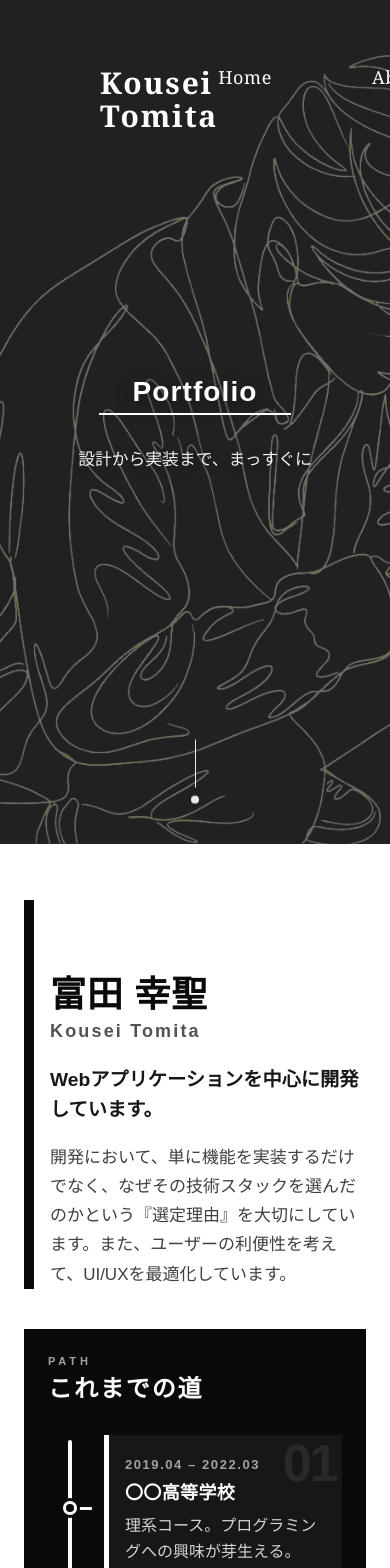
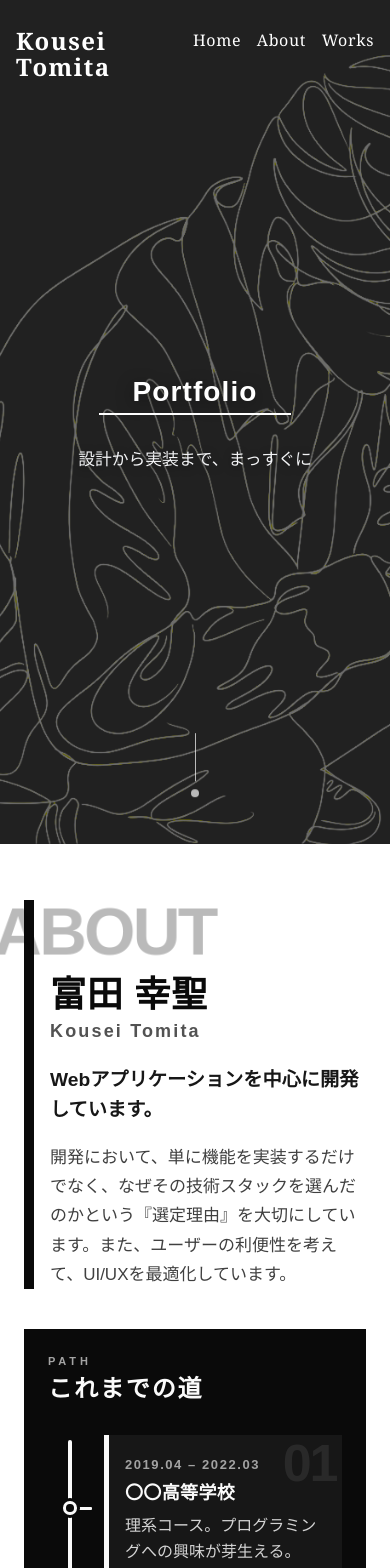
Before and after one commit to kousei2071/my-app, a Next.js app: page / in a window 390 px wide. Shown: the top 1568 px of the page. Built offline with nearby package versions, Linux system fonts and the light colour scheme.

Commit message:
Update About section styles and logic for improved responsiveness; adjust scroll behavior and header tinting based on progress.

```diff
--- a/app/components/AboutJourneyRow.module.css
+++ b/app/components/AboutJourneyRow.module.css
@@ -18,7 +18,7 @@
   min-width: 0;
 }
 
-@media (min-width: 1000px) {
+@media (min-width: 900px) {
   .wrap {
     grid-template-columns: minmax(0, 1.05fr) minmax(0, 0.95fr);
     column-gap: clamp(2rem, 5vw, 3.5rem);
--- a/app/components/AboutJourneyRow.tsx
+++ b/app/components/AboutJourneyRow.tsx
@@ -22,7 +22,7 @@ export default function AboutJourneyRow({ nameJa, nameEn }: AboutJourneyRowProps
   const [twoCol, setTwoCol] = useState(false);
 
   useEffect(() => {
-    const mq = window.matchMedia('(min-width: 1000px)');
+    const mq = window.matchMedia('(min-width: 900px)');
     const apply = () => setTwoCol(mq.matches);
     apply();
     mq.addEventListener('change', apply);
--- a/app/components/AboutScrollStage.module.css
+++ b/app/components/AboutScrollStage.module.css
@@ -4,7 +4,8 @@
  */
 .stage {
   position: relative;
-  min-height: 320vh;
+  /* 演出に必要な分だけ確保（長すぎると「スクロールしているのに進まない」感が強くなる） */
+  min-height: 155vh;
   width: 100%;
   /* 背後が Hero の暗色のとき、余白が上下に黒く見えないようにする */
   background-color: #ffffff;
--- a/app/components/AboutScrollStage.tsx
+++ b/app/components/AboutScrollStage.tsx
@@ -16,13 +16,15 @@ type AboutScrollStageProps = {
  *
  * 進捗の求め方:
  * - `.stage` の上端がビューポート上端より上に行った分を「スクロールした量」とみなす
- * - 全体でスクロール可能な量 = stage の高さ − ウィンドウ高
- * - progress = スクロールした量 / スクロール可能量（0〜1 に clamp）
+ * - progress = スクロールした量 / (stage の高さ − ウィンドウ高) を 0〜1 に clamp
+ *
+ * スクロールイベントは rAF で 1 フレームに 1 回だけ計測し、連続 setState / dispatch を抑える。
  */
 export default function AboutScrollStage({ children }: AboutScrollStageProps) {
   const stageRef = useRef<HTMLDivElement>(null);
   const [progress, setProgress] = useState(0);
   const [preferReducedMotion, setPreferReducedMotion] = useState(false);
+  const rafRef = useRef(0);
 
   useEffect(() => {
     const mq = window.matchMedia('(prefers-reduced-motion: reduce)');
@@ -32,7 +34,8 @@ export default function AboutScrollStage({ children }: AboutScrollStageProps) {
     return () => mq.removeEventListener('change', sync);
   }, []);
 
-  const updateProgress = useCallback(() => {
+  const measure = useCallback(() => {
+    rafRef.current = 0;
     const stage = stageRef.current;
     if (!stage) return;
 
@@ -55,21 +58,28 @@ export default function AboutScrollStage({ children }: AboutScrollStageProps) {
     );
   }, []);
 
+  const scheduleMeasure = useCallback(() => {
+    if (rafRef.current !== 0) return;
+    rafRef.current = window.requestAnimationFrame(measure);
+  }, [measure]);
+
   useEffect(() => {
     if (preferReducedMotion) return;
 
-    updateProgress();
-    window.addEventListener('scroll', updateProgress, { passive: true });
-    window.addEventListener('resize', updateProgress);
+    measure();
+    window.addEventListener('scroll', scheduleMeasure, { passive: true });
+    window.addEventListener('resize', scheduleMeasure);
 
     return () => {
-      window.removeEventListener('scroll', updateProgress);
-      window.removeEventListener('resize', updateProgress);
+      window.removeEventListener('scroll', scheduleMeasure);
+      window.removeEventListener('resize', scheduleMeasure);
+      cancelAnimationFrame(rafRef.current);
+      rafRef.current = 0;
       window.dispatchEvent(
         new CustomEvent<number>(ABOUT_SCROLL_PROGRESS_EVENT, { detail: -1 }),
       );
     };
-  }, [preferReducedMotion, updateProgress]);
+  }, [preferReducedMotion, measure, scheduleMeasure]);
 
   const payload = useMemo(() => ({ progress }), [progress]);
 
@@ -80,7 +90,9 @@ export default function AboutScrollStage({ children }: AboutScrollStageProps) {
   return (
     <div ref={stageRef} className={styles.stage}>
       <AboutScrollContext.Provider value={payload}>
-        <div id="about-scroll-hit" className={styles.sticky}>{children}</div>
+        <div id="about-scroll-hit" className={styles.sticky}>
+          {children}
+        </div>
       </AboutScrollContext.Provider>
     </div>
   );
--- a/app/components/AboutSection.module.css
+++ b/app/components/AboutSection.module.css
@@ -29,6 +29,7 @@
 .messagePair {
   padding-left: clamp(1rem, 3vw, 1.5rem);
   border-left: 10px solid #0a0a0a;
+  overflow-x: visible;
 }
 
 .heading {
@@ -61,7 +62,7 @@
 }
 
 .nameBlock {
-  will-change: transform;
+  min-width: 0;
 }
 
 @keyframes aboutTitleEnter {
--- a/app/components/AboutSection.tsx
+++ b/app/components/AboutSection.tsx
@@ -64,11 +64,6 @@ export default function AboutSection({
         }
       : undefined;
 
-  const messageStyle =
-    motion != null
-      ? { overflowX: motion.messageOverflowX as 'visible' | 'clip' }
-      : undefined;
-
   const nameBlockStyle =
     motion != null && motion.nameBlockTranslateYRem !== 0
       ? { transform: `translateY(${motion.nameBlockTranslateYRem}rem)` }
@@ -85,7 +80,6 @@ export default function AboutSection({
           className={
             pairLayout ? `${styles.message} ${styles.messagePair}` : styles.message
           }
-          style={messageStyle}
         >
           <h2 ref={headingRef} id="about-title" className={styles.heading}>
             <span className={titleClassName} lang="en" style={titleStyle}>
--- a/app/components/Header.module.css
+++ b/app/components/Header.module.css
@@ -32,3 +32,13 @@
   line-height: 1.2;
   font-size: 1.125rem; /* slightly larger to match the title */
 }
+
+@media (max-width: 639px) {
+  .linksResponsive {
+    gap: clamp(0.75rem, 4vw, 2rem);
+  }
+
+  .linksResponsive a {
+    font-size: 1rem;
+  }
+}
--- a/app/components/Header.tsx
+++ b/app/components/Header.tsx
@@ -15,27 +15,29 @@ function mixNavRgb(t: number): string {
   return `rgb(${r} ${g} ${b})`;
 }
 
-/** About ステージの progress からナビの黒み 0〜1（ステージに入って少し経ったら暗くなる） */
+/** ステージ進捗に沿った黒み（帯に入ってからゆっくり立ち上げ） */
 function headerTintFromStageProgress(p: number): number {
-  return smoothstep01(segment(p, 0.02, 0.2));
+  return smoothstep01(segment(p, 0.06, 0.48));
 }
 
-function overlapTintFromDOM(headerEl: HTMLElement): number {
-  const aboutEl =
-    document.getElementById('about-scroll-hit') ??
-    document.getElementById('about');
+/** 固定ヘッダーと `#about` 本文ブロックの縦重なり（見た目の「上に乗った」度合い） */
+function overlapAboutBlockTint(headerEl: HTMLElement): number {
+  const about = document.getElementById('about');
+  if (!about) return 0;
   const h = headerEl.getBoundingClientRect();
-  if (!aboutEl) return 0;
-  const a = aboutEl.getBoundingClientRect();
-
+  const a = about.getBoundingClientRect();
   const overlap = Math.min(h.bottom, a.bottom) - Math.max(h.top, a.top);
   if (h.height <= 0) return 0;
+  const raw = overlap <= 0 ? 0 : overlap / h.height;
+  const startF = 0.1;
+  const endF = 0.78;
+  return clamp01((raw - startF) / (endF - startF));
+}
 
-  const raw = overlap <= 0 ? 0 : overlap / h.height;
-  const startF = 0.15;
-  const endF = 0.85;
-  const t = (raw - startF) / (endF - startF);
-  return clamp01(t);
+function combinedHeaderTint(stageProgress: number, headerEl: HTMLElement | null): number {
+  const tStage = headerTintFromStageProgress(stageProgress);
+  const tDom = headerEl ? overlapAboutBlockTint(headerEl) : 0;
+  return clamp01(0.32 * tStage + 0.68 * tDom);
 }
 
 const Header = () => {
@@ -43,24 +45,23 @@ const Header = () => {
   const stageModeRef = useRef(false);
   const [aboutT, setAboutT] = useState(0);
 
-  /** ステージからの progress（`AboutScrollStage` が `CustomEvent` で配信） */
   useEffect(() => {
     const onStage = (e: Event) => {
       const d = (e as CustomEvent<number>).detail;
       if (d === -1) {
         stageModeRef.current = false;
         const he = headerRef.current;
-        if (he) setAboutT(overlapTintFromDOM(he));
+        if (he) setAboutT(overlapAboutBlockTint(he));
         return;
       }
       stageModeRef.current = true;
-      setAboutT(headerTintFromStageProgress(d));
+      const he = headerRef.current;
+      setAboutT(combinedHeaderTint(d, he));
     };
     window.addEventListener(ABOUT_SCROLL_PROGRESS_EVENT, onStage);
     return () => window.removeEventListener(ABOUT_SCROLL_PROGRESS_EVENT, onStage);
   }, []);
 
-  /** reduced-motion などでステージが無いとき: ヘッダーと `#about` の縦重なりで色を変える */
   useEffect(() => {
     const headerEl = headerRef.current;
     if (!headerEl) return;
@@ -68,7 +69,7 @@ const Header = () => {
     let raf = 0;
     const tick = () => {
       if (stageModeRef.current) return;
-      setAboutT(overlapTintFromDOM(headerEl));
+      setAboutT(overlapAboutBlockTint(headerEl));
     };
 
     const onScrollOrResize = () => {
@@ -97,11 +98,11 @@ const Header = () => {
   return (
     <header
       ref={headerRef}
-      className="fixed z-50 bg-transparent shadow-none top-[50px] left-[100px] w-[calc(100%-200px)]"
+      className="fixed z-50 bg-transparent shadow-none top-4 left-4 right-4 w-auto sm:top-[50px] sm:left-[100px] sm:right-auto sm:w-[calc(100%-200px)]"
     >
-      <nav className={`w-full px-0 py-4 ${styles.nav}`} style={navStyle}>
-        <h1 className={`text-3xl font-bold ${styles.title}`}>Kousei Tomita</h1>
-        <ul className={styles.links}>
+      <nav className={`w-full px-0 py-3 sm:py-4 ${styles.nav}`} style={navStyle}>
+        <h1 className={`text-2xl font-bold sm:text-3xl ${styles.title}`}>Kousei Tomita</h1>
+        <ul className={`${styles.links} ${styles.linksResponsive}`}>
           <li>
             <Link href="/">Home</Link>
           </li>
--- a/app/components/aboutScrollMath.ts
+++ b/app/components/aboutScrollMath.ts
@@ -1,7 +1,8 @@
 /**
  * About スクロール演出用の純関数。
- * 進捗 p（0 = スクロール開始直後、1 = ステージ終端）から、
- * グリッド比率・ABOUT の transform・名前ブロックの位置などを求める。
+ * 進捗 p（0 = ステージ開始付近、1 = ステージ終端）からレイアウトと ABOUT の見え方を求める。
+ *
+ * 方針: p=0 から一貫したタイムライン（見出しが長く消えない・レイアウトとタイトルは同じ帯で進む）。
  */
 
 /** 0〜1 に収める */
@@ -38,84 +39,41 @@ export type AboutScrollMotion = {
   /** CSS grid-template-columns 用（fr 係数） */
   gridLeftFr: number;
   gridRightFr: number;
-  /** .wrap の max-width（rem）。フェーズ1で広げたあと維持 */
+  /** .wrap の max-width（rem） */
   wrapMaxWidthRem: number;
   /** ABOUT 用 transform（translate / scale を文字列で） */
   titleTransform: string;
   titleOpacity: number;
-  /** 名前〜本文（スクロール連動の translateY は使わず常に 0） */
+  /** スクロール連動の縦シフトは使わない（常に 0） */
   nameBlockTranslateYRem: number;
-  /** フェーズ1で ABOUT を切らず見せる */
-  messageOverflowX: 'visible' | 'clip';
 };
 
-/** フェーズ1終了時・フェーズ2中の「広い」カラム係数（左右同じ） */
-const WIDE_COL_FR = 2.75;
+/** 広がり終了時のカラム係数 */
+const WIDE_COL_FR = 2.5;
 
-/** レイアウト広がり・ABOUT 登場を始めるスクロール割合（それまでは ABOUT 非表示・レイアウト初期） */
-const PHASE1_START = 0.04;
-
-/**
- * ABOUT は左からのスライド＋フェードで登場。
- * 自己紹介ブロックの縦シフトは行わない（nameBlockTranslateYRem は常に 0）。
- */
-/** ABOUT タイトル: 左から入るスライドが終わるまでの progress 上限 */
-const TITLE_SLIDE_END = 0.24;
-/** 不透明度が立ち上がる区間（急に出ないように PHASE1_START から短めにフェード） */
-const TITLE_FADE_END = 0.1;
+/** グリッド・max-width が広がり切るまで */
+const LAYOUT_END = 0.38;
+/** ABOUT のフェード 0→1 */
+const TITLE_FADE_END = 0.14;
+/** ABOUT の左からのスライド完了 */
+const TITLE_SLIDE_END = 0.36;
 
 export function computeAboutScrollMotion(p: number): AboutScrollMotion {
   const pClamped = clamp01(p);
 
-  const tLayout = easeSegment(pClamped, PHASE1_START, 0.22);
-  const tSlide = easeSegment(pClamped, PHASE1_START, TITLE_SLIDE_END);
-  const tFade = easeSegment(pClamped, PHASE1_START, TITLE_FADE_END);
-  const tScale = easeSegment(pClamped, PHASE1_START, 0.18);
+  const tLayout = easeSegment(pClamped, 0, LAYOUT_END);
+  const tSlide = easeSegment(pClamped, 0, TITLE_SLIDE_END);
+  const tFade = easeSegment(pClamped, 0, TITLE_FADE_END);
+  const tScale = easeSegment(pClamped, 0, 0.22);
 
-  // --- グリッド: PHASE1_START までは初期 → 0.22 までに WIDE ---
-  let gridLeftFr = 1.05;
-  let gridRightFr = 0.95;
-  if (pClamped < PHASE1_START) {
-    gridLeftFr = 1.05;
-    gridRightFr = 0.95;
-  } else if (pClamped <= 0.22) {
-    gridLeftFr = lerp(1.05, WIDE_COL_FR, tLayout);
-    gridRightFr = lerp(0.95, WIDE_COL_FR, tLayout);
-  } else {
-    gridLeftFr = WIDE_COL_FR;
-    gridRightFr = WIDE_COL_FR;
-  }
+  const gridLeftFr = lerp(1.05, WIDE_COL_FR, tLayout);
+  const gridRightFr = lerp(0.95, WIDE_COL_FR, tLayout);
+  const wrapMaxWidthRem = lerp(72, 100, tLayout);
 
-  let wrapMaxWidthRem = 72;
-  if (pClamped < PHASE1_START) {
-    wrapMaxWidthRem = 72;
-  } else if (pClamped <= 0.22) {
-    wrapMaxWidthRem = lerp(72, 104, tLayout);
-  } else {
-    wrapMaxWidthRem = 104;
-  }
-
-  // --- ABOUT: 左からスライドイン＋フェード（急な出現を防ぐ）---
-  let titleTransform = '';
-  let titleOpacity = 1;
-
-  if (pClamped < PHASE1_START) {
-    titleOpacity = 0;
-    titleTransform = 'translateX(-32vw) scale(0.9)';
-  } else if (pClamped <= TITLE_SLIDE_END) {
-    titleOpacity = lerp(0, 1, tFade);
-    const txVw = lerp(-30, 0, tSlide);
-    const sc = lerp(0.9, 1, tScale);
-    titleTransform = `translateX(${txVw}vw) scale(${sc})`;
-  } else {
-    titleOpacity = 1;
-    titleTransform = 'translateX(0) scale(1)';
-  }
-
-  const nameBlockTranslateYRem = 0;
-
-  const messageOverflowX: 'visible' | 'clip' =
-    pClamped > 0.18 && pClamped < 0.5 ? 'visible' : 'clip';
+  const titleOpacity = lerp(0.28, 1, tFade);
+  const txVw = lerp(-14, 0, tSlide);
+  const sc = lerp(0.94, 1, tScale);
+  const titleTransform = `translateX(${txVw}vw) scale(${sc})`;
 
   return {
     gridLeftFr,
@@ -123,7 +81,6 @@ export function computeAboutScrollMotion(p: number): AboutScrollMotion {
     wrapMaxWidthRem,
     titleTransform,
     titleOpacity,
-    nameBlockTranslateYRem,
-    messageOverflowX,
+    nameBlockTranslateYRem: 0,
   };
 }
```
